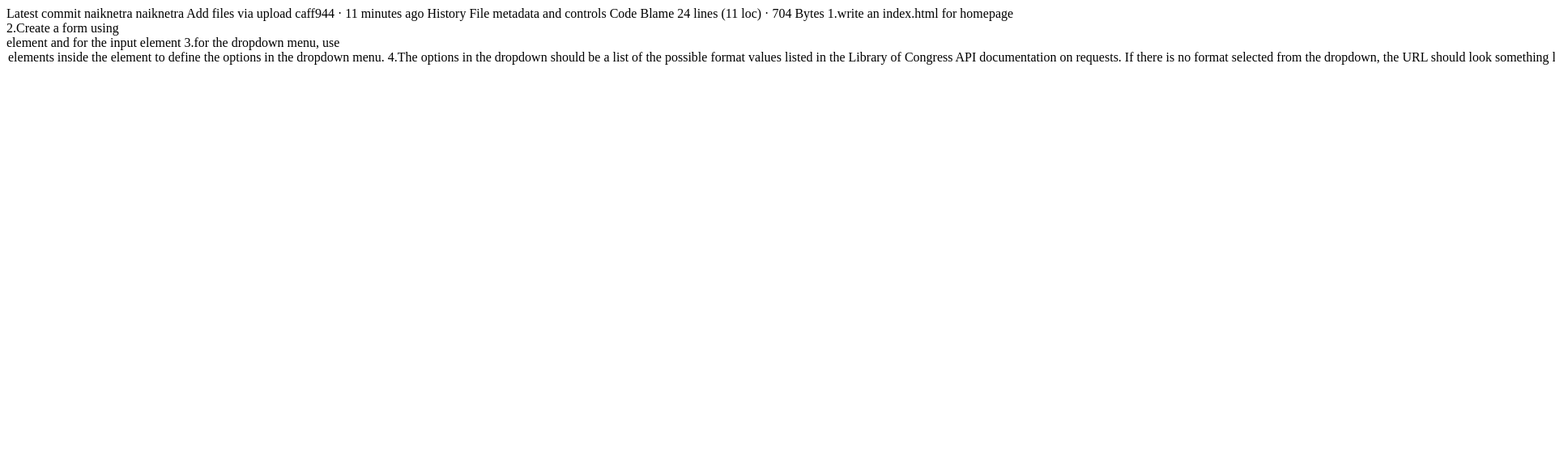
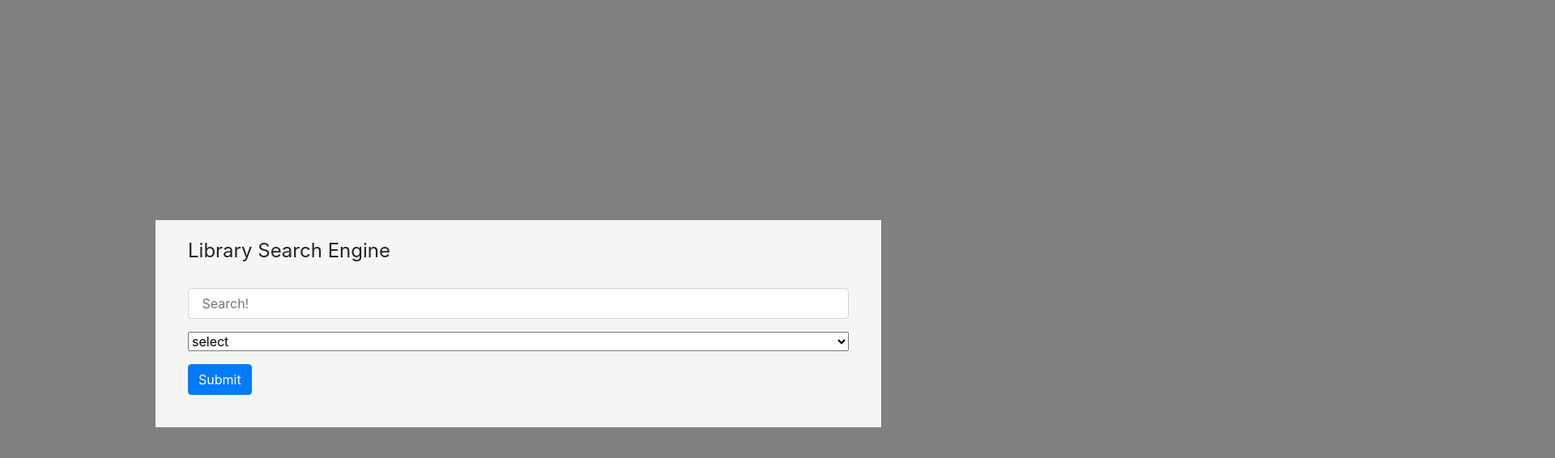
Before and after one commit to khionewi/Mod6_Miniproject, a plain HTML site: page index.html in a window 1280 px wide. Shown: the top 566 px of the page at 81% size, 1920 px wide, since content can reach past the window. Drawn offline with nearby package versions, Linux system fonts and the light colour scheme.

Commit message:
Homepage Form

```diff
--- a/index.html
+++ b/index.html
@@ -1,4 +1,4 @@
-Latest commit
+<!-- Latest commit
 naiknetra
 naiknetra
 Add files via upload
@@ -31,4 +31,50 @@ options in the dropdown menu.
 /search-results.html?q=dogs&format=
 If there is a format selected from the dropdown, the URL should look something like the following example:
 
-/search-results.html?q=dogs&format=photos
+/search-results.html?q=dogs&format=photos -->
+
+
+
+<!DOCTYPE html>
+<html lang="en">
+<head>
+    <meta charset="UTF-8">
+    <meta name="viewport" content="width=device-width, initial-scale=1.0">
+    <title>Document</title>
+    <link href="https://maxcdn.bootstrapcdn.com/bootstrap/4.5.2/css/bootstrap.min.css" rel="stylesheet">
+
+    <link rel="stylesheet" href="./style.css">
+</head>
+<body>
+    <form class="homepage" size="12">
+        <fieldset >
+          <legend> Library Search Engine</legend>
+          <div class="mb-3">
+
+            <input type="text" id="TextInput" class="form-control" placeholder=" Search!">
+          </div>
+          <div class="mb-3">
+
+            <select id="Select" class="form-select" aria-placeholder="Select Format">
+              <option> select</option>
+            </select>
+          </div>
+
+          </div>
+          <button type="submit" class="btn btn-primary">Submit</button>
+        </fieldset>
+    </form>
+
+
+
+
+    <!-- jQuery (necessary for Bootstrap's JavaScript plugins) -->
+<script src="https://ajax.googleapis.com/ajax/libs/jquery/3.6.0/jquery.min.js"></script>
+<!-- Popper.js -->
+<script src="https://cdnjs.cloudflare.com/ajax/libs/popper.js/1.14.7/umd/popper.min.js"></script>
+<!-- Bootstrap JS -->
+<script src="https://maxcdn.bootstrapcdn.com/bootstrap/4.5.2/js/bootstrap.min.js"></script>
+
+    <script src="./script.js"></script>
+</body>
+</html>
--- a/style.css
+++ b/style.css
@@ -17,3 +17,30 @@ text center if not done in bootstrap
 and create labels */
 
 /* media screen query if necessary */
+body {
+    display: flex;
+    flex-direction: column;
+    align-items: center;
+    justify-content: center;
+    background-color: grey;
+    height: 100vh; /* Ensure the body fills the viewport height */
+    margin: 0; /* Remove default margin */
+}
+
+.homepage {
+    width: 70%; /* Adjust the width as needed */
+    margin: auto; /* Center the form horizontally */
+    padding: 20px; /* Add padding to the form */
+    background-color: whitesmoke;
+}
+
+fieldset {
+    padding: 20px; /* Add padding to the fieldset */
+    size: 2rem;
+}
+
+/* Adjust the width of the input and select elements */
+.form-control,
+.form-select {
+    width: 100%; /* Make the input and select elements fill the width of the form */
+}
```
